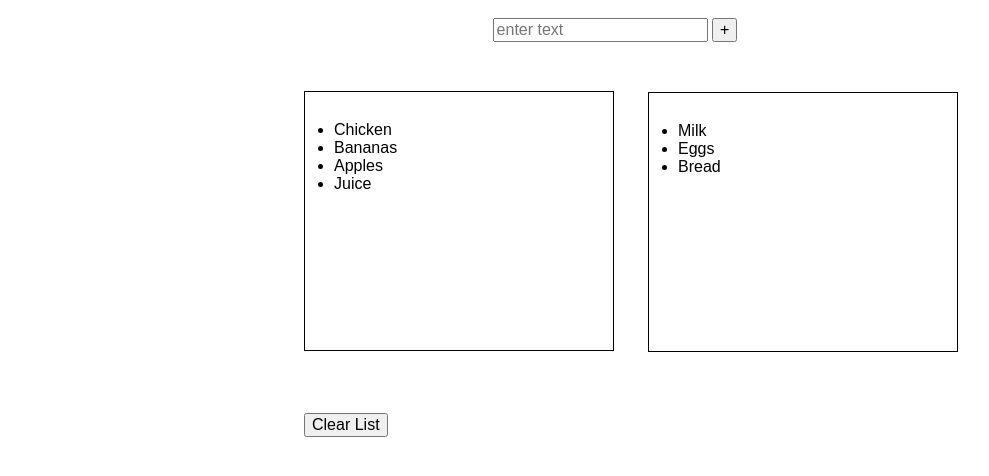
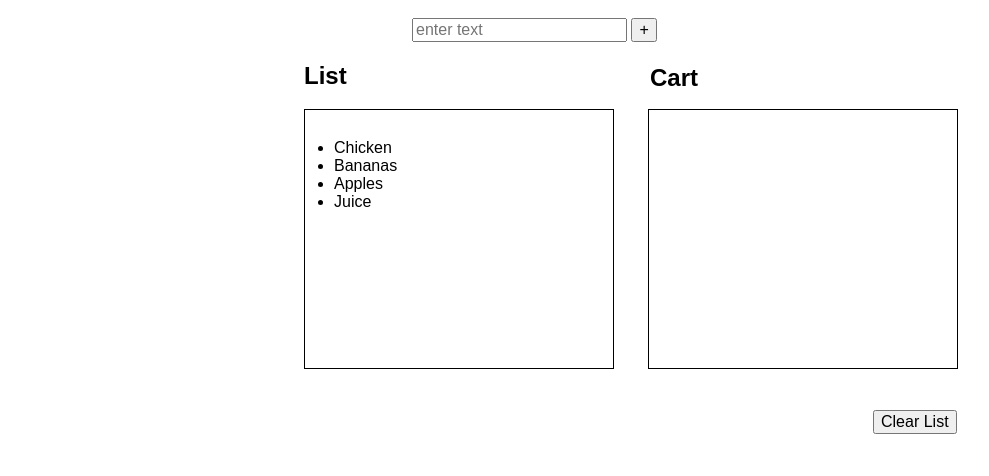
Before and after one commit to kvnbarillas/The-Shopping-Cart, a plain HTML site: page index.html in a window 1280 px wide. Both pictures are taken after a click on the button "Clear List". Shown: the part 284-760 px from the top of the page, without its empty margins (25-1014 px from the left). Drawn offline with nearby package versions, Linux system fonts and the light colour scheme.

Commit message:
inital commit

```diff
--- a/css/style.css
+++ b/css/style.css
@@ -11,7 +11,7 @@
 }
 
 .enter-item .content {
-	text-align: center
+	margin-left: 437px
 }
 
 .main-list .content .list {
@@ -26,8 +26,9 @@
 	margin-left: 329px;
 }
 
-.main-list .content h3 {
-	margin-left: 372px;
+.main-list .content h2 {
+	margin-left: 329px;
+	margin-bottom: -30px;
 }
 
 .other-list .content .cart {
@@ -38,11 +39,17 @@
 	border: 1px black;
 	margin: 0;
 	border-style: solid;
-	margin-top: -259px;
+	margin-top: 36px;
 	margin-left: 673px;
 }
 
+.other-list h2 {
+	margin-top: -305px;
+	margin-bottom: -19px;
+	margin-left: 675px;
+}
+
 .trash .content button {
-	margin-top: 61px;
-	margin-left: 329px;
+	margin-top: 41px;
+	margin-left: 898px;
 }
--- a/index.html
+++ b/index.html
@@ -16,12 +16,13 @@
 </section>
 <section class="enter-item">
 	<div class="content">
-		<input type="text" placeholder="enter text" style=/>
-		<button>+</button>
+		<input id="input-box" type="text" placeholder="enter text"/>
+		<button id="add">+</button>
 	</div>
 </section>
 <section class="main-list">
 	<div class="content">
+	<h2>List</h2>
 		<ul class="list">
 			<li>Chicken</li>
 			<li>Bananas</li>
@@ -31,6 +32,7 @@
 	</div>
 </section>
 <section class="other-list">
+	<h2>Cart</h2>
 	<div class="content">
 		<ul class="cart">
 			<li>Milk</li>
@@ -41,7 +43,7 @@
 </section>
 <section class="trash">
 	<div class="content">
-		<button>Clear List</button>
+		<button id="clear">Clear List</button>
 	</div>
 </section>
 	<script src="http://code.jquery.com/jquery.min.js"></script>
--- a/js/script.js
+++ b/js/script.js
@@ -1,11 +1,15 @@
 $(document).ready(function(){
-	$('.list > li').on('click',function(event){
+	$(document).on('click', '.list > li',function(){
 		$(this).remove();
-		$('.cart').prepend($(this));
-	})
+		$('.cart').append($(this));
+	});
 
-	$('.main-list > #button').click(function(event){
+	$('#add').click(function(){
+		$('.list').append('<li>' + $('#input-box').val() + '</li>');
+		$('#input-box').val("");
+	});
 
-
-	})
+	$('#clear').click(function(){
+		$('.cart li').remove();
+	});
 });
```
